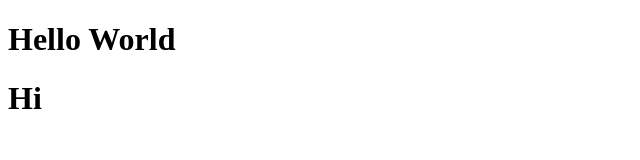
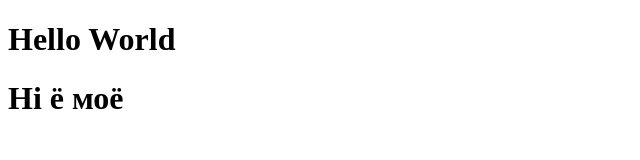
Before and after one commit to fors945/Haron, a plain HTML site: page index.html in a window 1280 px wide. Shown: the whole page, without its empty margins (0-640 px from the left). Drawn offline with Linux system fonts and the light colour scheme.

Commit message:
Я добавил Ё

```diff
--- a/index.html
+++ b/index.html
@@ -8,6 +8,6 @@
 </head>
 <body>
     <h1>Hello World</h1>
-    <h1>Hi</h1>
+    <h1>Hi ё моё</h1>
 </body>
 </html>
```
